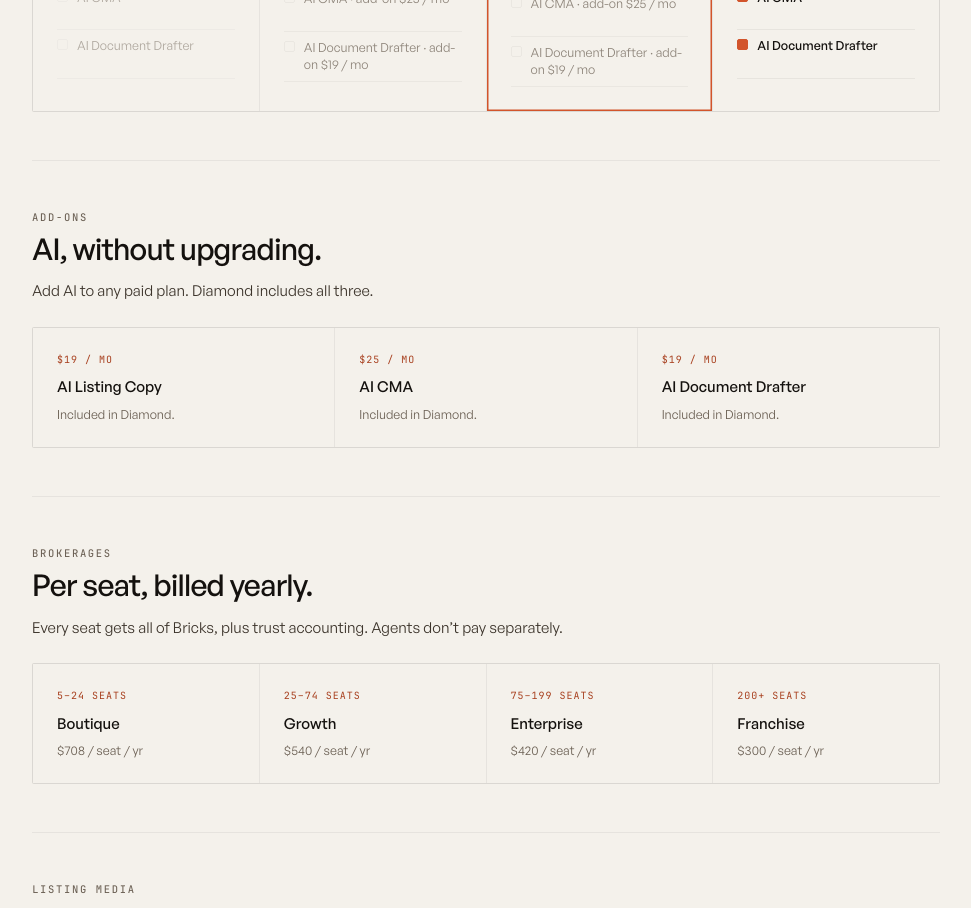
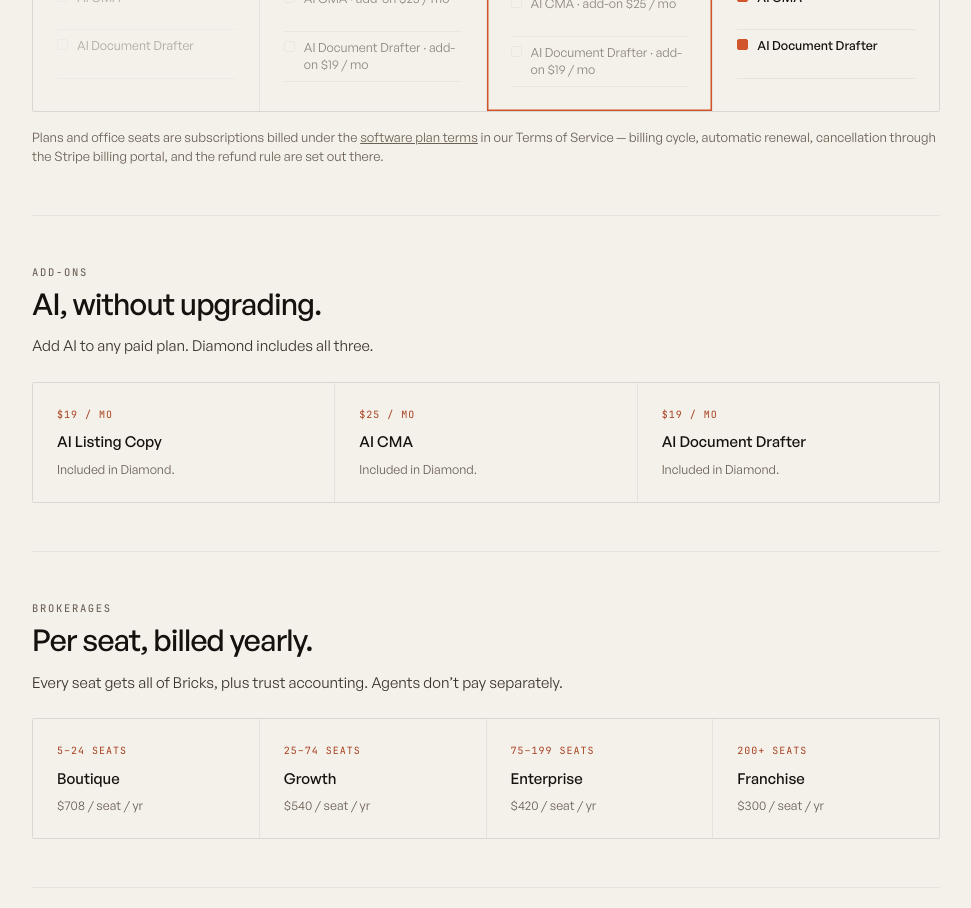
Before and after one commit to bricks-group/bricks-site, a Next.js app: page /pricing in a window 1280 px wide. Shown: the part 1020-1928 px from the top of the page, without its empty margins (154-1125 px from the left). Built offline with nearby package versions, Linux system fonts and the light colour scheme.

Commit message:
Legal fixes (app layer): link software plan terms from pricing

```diff
--- a/src/app/pricing/page.tsx
+++ b/src/app/pricing/page.tsx
@@ -102,6 +102,7 @@ export default function PricingPage() {
           </div>
           <p className="tbl-cap">{SOFTWARE_BLURB}</p>
           <PlanCards />
+          <p className="note">Plans and office seats are subscriptions billed under the <Link href="/terms#plans">software plan terms</Link> in our Terms of Service — billing cycle, automatic renewal, cancellation through the Stripe billing portal, and the refund rule are set out there.</p>
         </section>
 
         <section className="block rvl" aria-label="AI add-ons">
```
